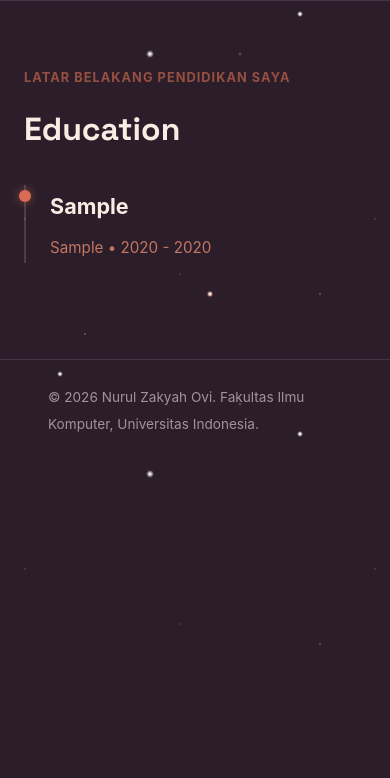
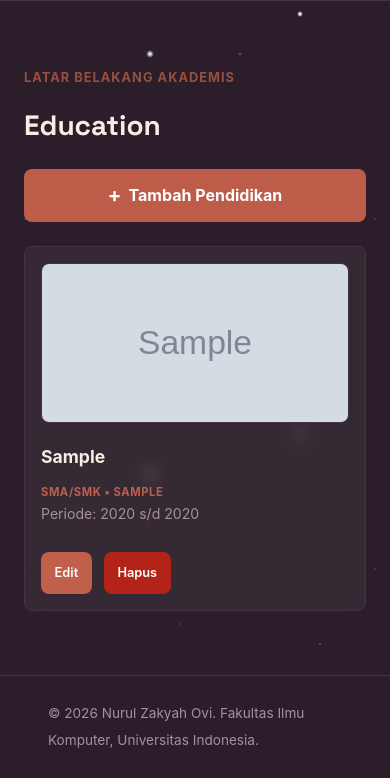
Before and after one commit to nzakyahovi/myportofolio, a Django app: page /education/ in a window 390 px wide; the page is wider, and only the part inside the window is pictured. Shown: the part 166-944 px from the top of that part. Before the commit the page ends 811 px from the top of that part, so only its background shows below. Run offline with Django 5.2, Linux system fonts and the light colour scheme; tables that the repository leaves empty hold one stand-in row (values such as "Sample post"); grey boxes marked "Sample" are stand-in pictures.

Commit message:
feat: mengubah section education

```diff
--- a/main/urls.py
+++ b/main/urls.py
@@ -1,23 +1,25 @@
-
 from django.urls import path
 from main.views import (
-    create_project,
-    delete_project,
-    get_projects_json,
-    show_experience,
-    show_education,
-    show_main,
-    show_projects,
+    create_project, delete_project, get_projects_json,
+    show_experience, show_education, show_main, show_projects,
+    create_education, edit_education, get_education_json, delete_education
 )
 
 app_name = "main"
 
 urlpatterns = [
     path("", show_main, name="show_main"),
+    path("projects/", show_projects, name="show_projects"),
     path("projects/add/", create_project, name="create_project"),
-    path("experience/", show_experience, name="show_experience"),
-    path("education/", show_education, name="show_education"),
-    path("projects/", show_projects, name="show_projects"),
     path("api/projects/", get_projects_json, name="get_projects_json"),
     path("projects/<uuid:project_id>/delete/", delete_project, name="delete_project"),
+
+    # Education
+    path("education/", show_education, name="show_education"),
+    path("education/add/", create_education, name="create_education"),
+    path("education/<uuid:id>/edit/", edit_education, name="edit_education"),
+    path("education/<uuid:id>/delete/", delete_education, name="delete_education"),
+    path("api/education/", get_education_json, name="get_education_json"),
+
+    path("experience/", show_experience, name="show_experience"),
 ]
--- a/main/views.py
+++ b/main/views.py
@@ -1,9 +1,9 @@
 from django.shortcuts import render, redirect, get_object_or_404
 from django.contrib import messages
-from .forms import ProjectForm
 from django.http import HttpResponse
 from django.core import serializers
 from main.models import Experience, Education, Project
+from .forms import ProjectForm, EducationForm
 
 
 def show_main(request):
@@ -27,13 +27,57 @@ def show_experience(request):
     return render(request, "experience.html", context)
 
 
+# Education
+
 def show_education(request):
+    json_response = get_education_json(request)
+    Education = serializers.deserialize(
+           "json",
+        json_response.content.decode("utf-8"),
+       )
+    Education = [edu.object for edu in Education]
+
     context = {
         "name": "Nurul Zakyah Ovi",
-        "education_list": Education.objects.all(),
+        "education_list": Education,
     }
     return render(request, "education.html", context)
 
+def create_education(request):
+    if request.method == 'POST':
+        form = EducationForm(request.POST)
+        if form.is_valid():
+            form.save()
+            messages.success(request, "Data pendidikan berhasil ditambahkan!")
+            return redirect('main:show_education')
+    else:
+        form = EducationForm()
+    context = {'form': form}
+    return render(request, 'education_form.html', context)
+
+
+def edit_education(request, id):
+    education = get_object_or_404(Education, pk=id)
+    form = EducationForm(request.POST or None, instance=education)
+    if request.method == 'POST':
+        if form.is_valid():
+            form.save()
+            messages.success(request, "Data pendidikan berhasil diperbarui!")
+            return redirect('main:show_education')
+    context = {'form': form, 'education': education}
+    return render(request, 'education_form.html', context)
+
+
+def delete_education(request, id):
+    education = get_object_or_404(Education, pk=id)
+    if request.method == "POST":
+        education.delete()
+        messages.success(request, "Data pendidikan berhasil dihapus!")
+        return redirect("main:show_education")
+    return redirect("main:show_education")
+
+
+ #Project
 
 def show_projects(request):
     json_response = get_projects_json(request)
@@ -72,7 +116,7 @@ def create_project(request):
     return render(request, 'project_form.html', context)
 
 
-# --- DATA DELIVERY VIEWS ---
+# DATA DELIVERY VIEWS
 
 def get_projects_json(request):
     title_query = request.GET.get("title", "").strip()
@@ -81,7 +125,6 @@ def get_projects_json(request):
         projects = projects.filter(title__icontains=title_query)
     projects_json = serializers.serialize("json", projects)
     return HttpResponse(projects_json, content_type="application/json")
-
 
 def show_json(request):
     data = Project.objects.all()
@@ -101,3 +144,8 @@ def show_xml_by_id(request, id):
 def show_json_by_id(request, id):
     data = Project.objects.filter(pk=id)
     return HttpResponse(serializers.serialize("json", data), content_type="application/json")
+
+
+def get_education_json(request):
+    data = Education.objects.all()
+    return HttpResponse(serializers.serialize("json", data), content_type="application/json")
--- a/static/css/style.css
+++ b/static/css/style.css
@@ -869,3 +869,234 @@ h1, .brand {
         text-align: center;
     }
 }
+
+.education-header {
+    width: 100%;
+    display: flex;
+    justify-content: space-between;
+    align-items: center;
+    gap: 1rem;
+    margin-bottom: 1.5rem;
+}
+
+.education-grid {
+    display: grid;
+    grid-template-columns: repeat(2, minmax(0, 1fr));
+    gap: 1.5rem;
+}
+
+.education-grid .experience-card {
+    display: flex;
+    flex-direction: column;
+    padding: 1rem;
+}
+
+.education-image {
+    display: block;
+    width: 100%;
+    height: 160px;
+    object-fit: cover;
+    border: 1px solid var(--line);
+    border-radius: var(--radius);
+    margin-bottom: 0.9rem;
+}
+
+.education-grid .experience-card h2 {
+    font-size: 1.1rem;
+    margin: 0.15rem 0 0.4rem;
+}
+
+.education-grid .experience-category {
+    font-size: 0.7rem;
+}
+
+.education-grid .experience-description {
+    font-size: 0.88rem;
+    line-height: 1.5;
+}
+
+.education-header h1 {
+    margin-bottom: 0;
+    font-size: 1.75rem;
+}
+
+.education-add-button {
+    display: inline-flex;
+    align-items: center;
+    gap: 0.45rem;
+}
+
+.education-add-button span {
+    font-size: 1.25rem;
+    line-height: 1;
+}
+
+.education-search {
+    display: flex;
+    gap: 0.6rem;
+    margin-bottom: 1.25rem;
+}
+
+.education-search__input {
+    width: 100%;
+    min-width: 0;
+    padding: 0.55rem 0.7rem;
+    font-size: 0.9rem;
+    border: 1px solid var(--line);
+    border-radius: var(--radius);
+    background: #fff;
+    color: var(--ink);
+    font: inherit;
+}
+
+.education-search__input:focus {
+    outline: 2px solid var(--accent);
+    border-color: var(--accent);
+}
+
+.education-actions {
+    display: flex;
+    align-items: center;
+    flex-wrap: wrap;
+    gap: 12px;
+    margin-top: 0.75rem;
+}
+
+.education-actions .button {
+    padding: 0.5rem 0.85rem;
+    font-size: 0.8rem;
+    font-weight: 600;
+}
+
+.education-card-actions {
+    display: flex;
+    flex-direction: column;
+    margin-top: auto;
+}
+
+.hide {
+    display: none !important;
+}
+
+.education-actions .experience-status {
+    margin-top: 0;
+}
+
+/* Modal Delete Education */
+.education-delete-modal {
+    display: none;
+    position: fixed;
+    inset: 0;
+    width: 100%;
+    height: 100%;
+    max-width: none;
+    max-height: none;
+    margin: 0;
+    padding: 1rem;
+    border: 0;
+    background: transparent;
+    z-index: 10;
+    align-items: center;
+    justify-content: center;
+}
+
+.education-delete-modal:popover-open {
+    display: flex;
+}
+
+.education-delete-modal__backdrop {
+    position: absolute;
+    inset: 0;
+    width: 100%;
+    height: 100%;
+    border: 0;
+    padding: 0;
+    background: rgba(28, 25, 23, 0.58);
+    cursor: default;
+}
+
+.education-delete-modal__content {
+    position: relative;
+    z-index: 1;
+    width: min(100%, 480px);
+    padding: 1.5rem;
+    background: var(--paper);
+    border: 1px solid var(--line);
+    border-radius: var(--radius);
+    box-shadow: 0 1rem 3rem rgba(28, 25, 23, 0.22);
+}
+
+.education-delete-modal__content h2 {
+    margin: 0 0 0.75rem;
+    font-family: "Space Grotesk", -apple-system, sans-serif;
+    font-size: 1.5rem;
+}
+
+.education-delete-modal__close {
+    position: absolute;
+    top: 1rem;
+    right: 1rem;
+    border: 0;
+    padding: 0;
+    background: transparent;
+    color: var(--text-muted);
+    font-size: 1.8rem;
+    line-height: 1;
+    cursor: pointer;
+}
+
+.education-delete-modal__actions {
+    display: flex;
+    justify-content: flex-end;
+    gap: 0.75rem;
+    margin-top: 1.5rem;
+}
+
+.button-danger {
+    background: #b42318;
+}
+
+/* Responsive Layout */
+@media (max-width: 600px) {
+    .education-header {
+        align-items: flex-start;
+        flex-direction: column;
+    }
+
+    .education-grid {
+        grid-template-columns: 1fr;
+    }
+
+    .education-add-button {
+        width: 100%;
+        justify-content: center;
+    }
+
+    .education-search {
+        flex-direction: column;
+    }
+
+    .education-search .button {
+        width: 100%;
+    }
+
+    .education-delete-modal {
+        align-items: flex-end;
+        padding: 0;
+    }
+
+    .education-delete-modal__content {
+        width: 100%;
+        padding: 1.25rem;
+        border-radius: var(--radius) var(--radius) 0 0;
+    }
+
+    .education-delete-modal__actions {
+        flex-direction: column-reverse;
+    }
+
+    .education-delete-modal__actions .button {
+        width: 100%;
+        text-align: center;
+    }
+}
--- /dev/null
+++ b/templates/components/education_delete_modal.html
@@ -0,0 +1,44 @@
+<p class="experience-status">
+    <button type="button"
+            class="button button-danger"
+            popovertarget="delete-education-{{ education.id }}"
+            aria-label="Hapus {{ education.institution }}"
+            title="Hapus Education">
+        Hapus
+    </button>
+</p>
+
+<div id="delete-education-{{ education.id }}"
+     class="education-delete-modal"
+     popover="auto"
+     role="dialog"
+     aria-modal="true"
+     aria-labelledby="delete-education-title-{{ education.id }}">
+    <button type="button"
+            class="education-delete-modal__backdrop"
+            popovertarget="delete-education-{{ education.id }}"
+            popovertargetaction="hide"
+            aria-label="Tutup konfirmasi hapus"></button>
+    <div class="education-delete-modal__content">
+        <button type="button"
+                class="education-delete-modal__close"
+                popovertarget="delete-education-{{ education.id }}"
+                popovertargetaction="hide"
+                aria-label="Tutup konfirmasi hapus"> </button>
+        <h2 id="delete-education-title-{{ education.id }}">Hapus Education?</h2>
+        <p>
+            Apakah Anda yakin ingin menghapus
+            <strong>{{ education.institution }}</strong>?
+        </p>
+        <div class="education-delete-modal__actions">
+            <button type="button"
+                    class="button button-secondary"
+                    popovertarget="delete-education-{{ education.id }}"
+                    popovertargetaction="hide">Batal</button>
+            <form method="post" action="{% url 'main:delete_education' education.id %}">
+                {% csrf_token %}
+                <button type="submit" class="button button-danger">Ya, Hapus</button>
+            </form>
+        </div>
+    </div>
+</div>
--- a/templates/education.html
+++ b/templates/education.html
@@ -8,29 +8,48 @@
     <main>
         <section class="education-section" id="education">
             <div class="container">
-            <p class="section-kicker">Latar belakang pendidikan saya</p>
+                <p class="section-kicker">Latar Belakang Akademis</p>
+                <div class="education-header">
                     <h1>Education</h1>
-            <div class="education-timeline">
-                {% for edu in education_list %}
-                    <div class="education-item">
-                        <div class="timeline-dot"></div>
-                        <div class="education-content">
-                            <h2 class="education-title">{{ edu.institution }}</h2>
-                            <p class="education-meta">
-                                {{ edu.field_of_study }} &bull;
-                                {{ edu.started_at|date:"Y" }} -
-                                {% if edu.is_ongoing %}
-                                    present
+                    <a href="{% url 'main:create_education' %}"
+                       class="button education-add-button">
+                        <span aria-hidden="true">+</span>
+                        Tambah Pendidikan
+                    </a>
+                </div>
+
+                <div class="experience-grid education-grid">
+                    {% for education in education_list %}
+                        <article class="experience-card">
+                            {% if education.education_image_url %}
+                                <img src="{{ education.education_image_url }}"
+                                     alt="Logo {{ education.institution }}"
+                                     class="education-image">
+                            {% endif %}
+                            <h2>{{ education.institution }}</h2>
+                            <span class="experience-category">
+                                {{ education.get_degree_display|default:education.degree }} &bull; {{ education.field_of_study }}
+                            </span>
+
+                            <p class="experience-description">
+                                Periode:
+                                {{ education.start_year|date:"Y"|default:"-" }} s/d
+                                {% if education.end_year %}
+                                    {{ education.end_year|date:"Y" }}
                                 {% else %}
-                                    {{ edu.ended_at|date:"Y" }}
+                                    Sekarang
                                 {% endif %}
                             </p>
+
+                            <div class="education-card-actions">
+                                <div class="education-actions">
+                                    <a href="{% url 'main:edit_education' education.id %}" class="button">Edit</a>
+                                    {% include "components/education_delete_modal.html" with education=education %}
                                 </div>
                             </div>
+                        </article>
                     {% empty %}
-                    <p class="empty-state">
-                        Belum ada riwayat pendidikan yang ditambahkan.
-                    </p>
+                        <p class="empty-state">Belum ada riwayat pendidikan yang ditambahkan.</p>
                     {% endfor %}
                 </div>
             </div>
```
Also changed, not shown: main/forms.py (+55 -12 lines), main/models.py (+11 -11 lines), templates/education_form.html (added, +31 -0 lines), README.md, main/migrations/0005_remove_education_ended_at_and_more.py (added). Lines whose indentation alone changed are shown as unchanged.
